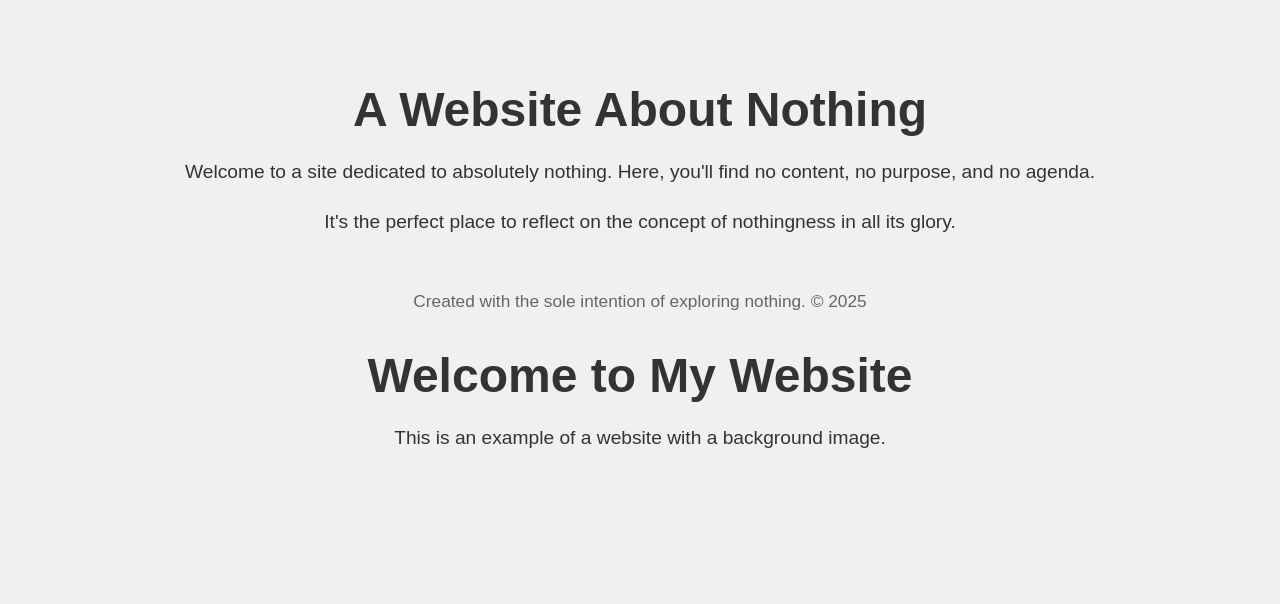
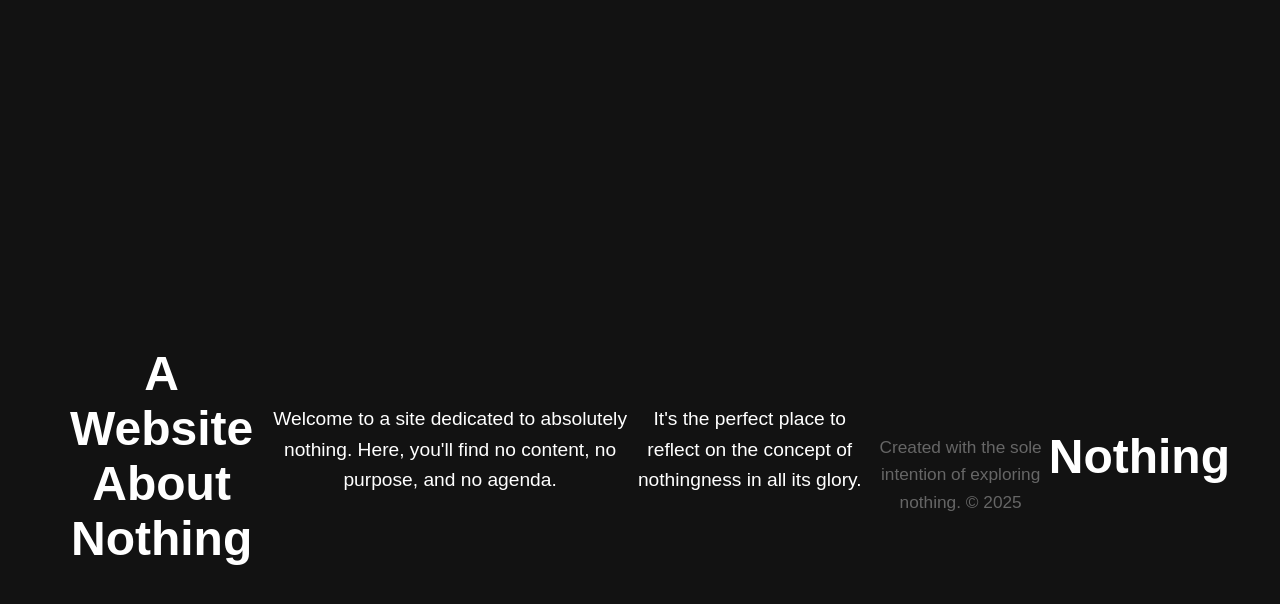
Before and after one commit to pleadthefif/AboutNothing, a plain HTML site: page index.html in a window 1280 px wide. Drawn offline with Linux system fonts and the light colour scheme.

Commit message:
Update index.html

```diff
--- a/index.html
+++ b/index.html
@@ -38,36 +38,34 @@
     </footer>
 </body>
 </html>
-<!DOCTYPE html>
 <html lang="en">
 <head>
     <meta charset="UTF-8">
     <meta name="viewport" content="width=device-width, initial-scale=1.0">
-    <title>Background Example</title>
+    <title>Nothing</title>
     <style>
         body {
-            /* Set a background color */
-            background-color: #f0f0f0;
+            /* Set a dark background color */
+            background-color: #121212;
 
-            /* Set a background image */
-            background-image: url('background.jpg');
+            /* Set text color to light for contrast */
+            color: #ffffff;
 
-            /* Make the background image cover the entire page */
-            background-size: cover;
+            /* Center content */
+            display: flex;
+            justify-content: center;
+            align-items: center;
+            height: 100vh;
+            margin: 0;
+            font-family: Arial, sans-serif;
+        }
 
-            /* Fix the background image so it doesn't scroll with the page */
-            background-attachment: fixed;
-
-            /* Center the background image */
-            background-position: center;
-
-            /* Ensure the background image repeats */
-            background-repeat: no-repeat;
+        h1 {
+            font-size: 3em;
         }
     </style>
 </head>
 <body>
-    <h1>Welcome to My Website</h1>
-    <p>This is an example of a website with a background image.</p>
+    <h1>Nothing</h1>
 </body>
 </html>
```
